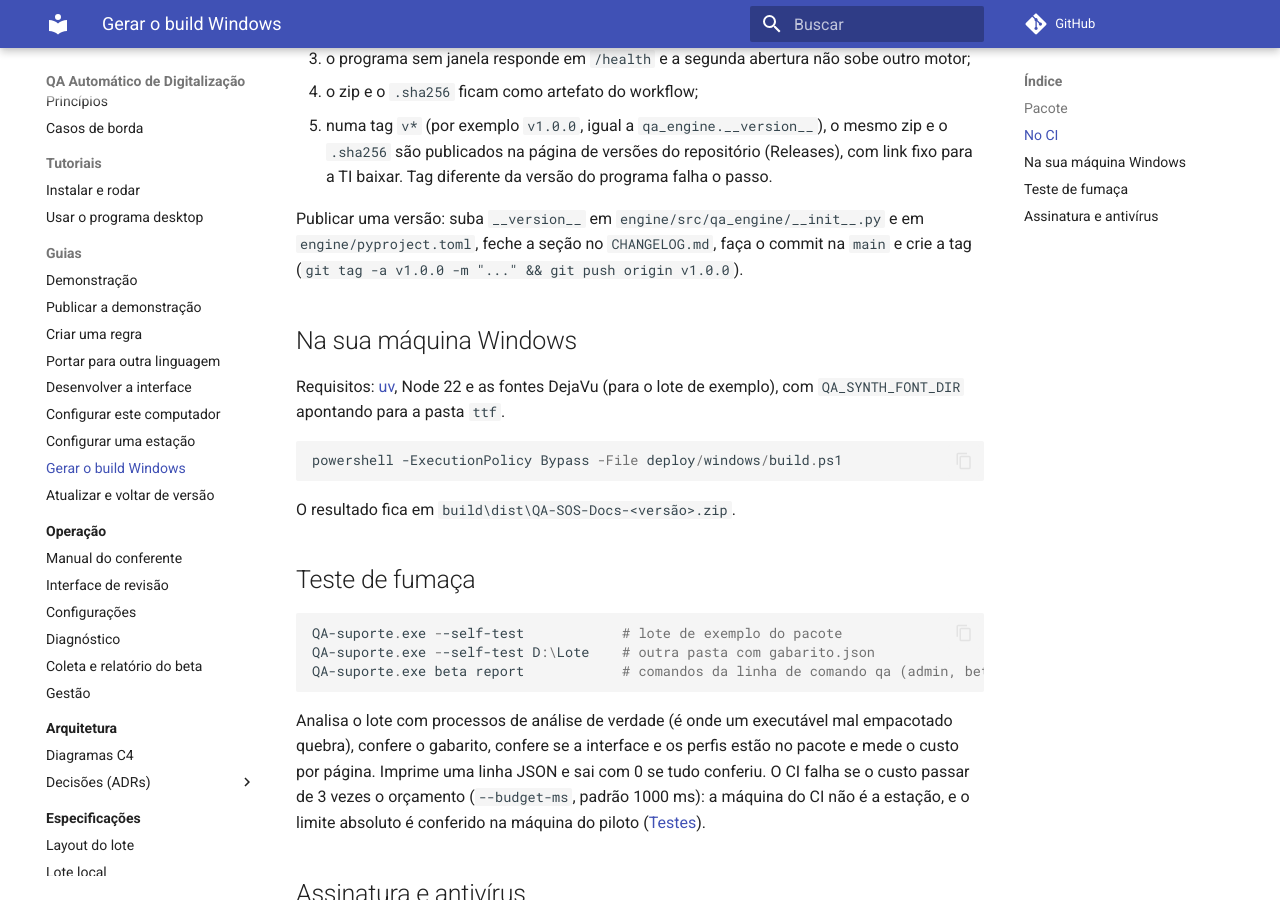
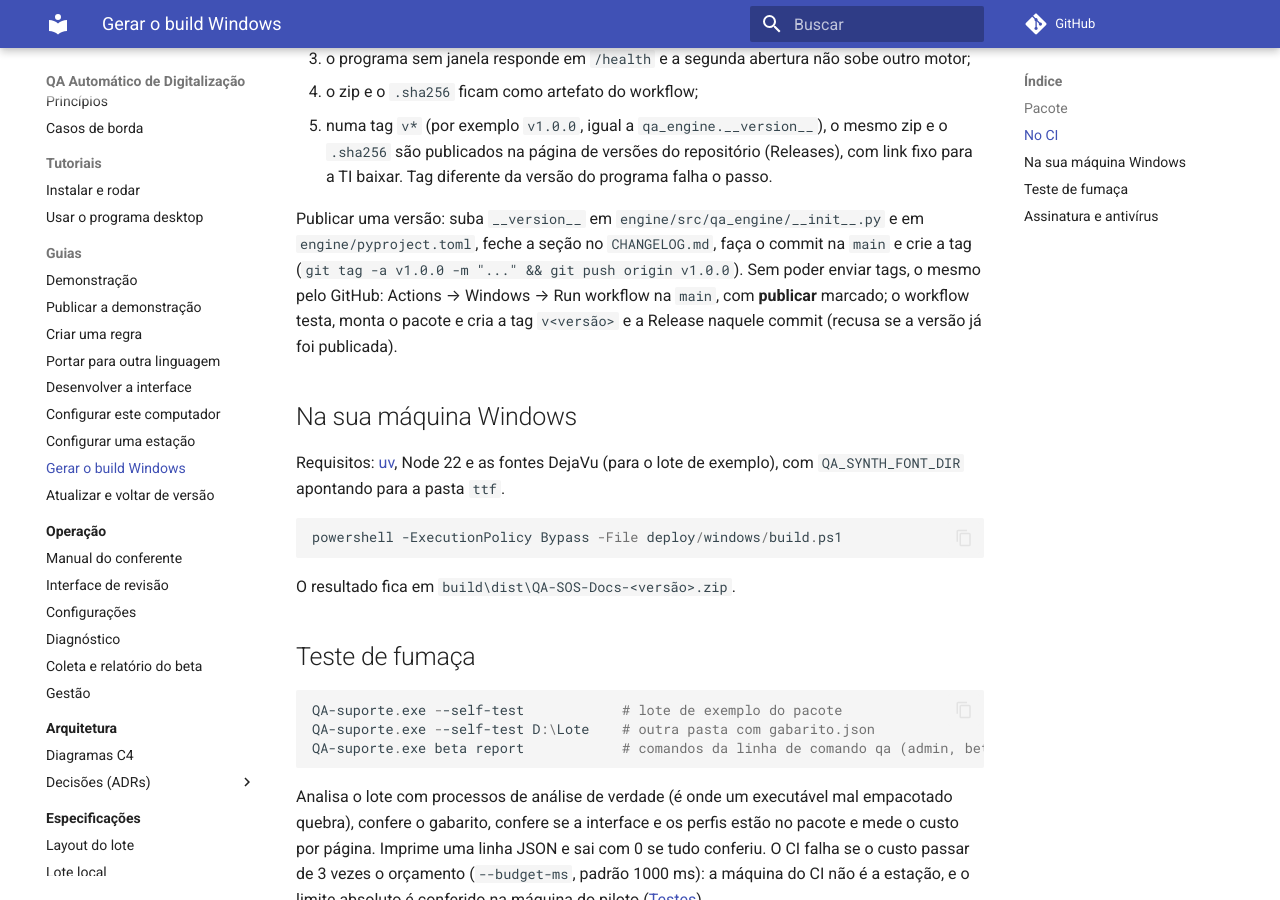
Before and after one commit to he445/app-beta, an MkDocs documentation site: the page built from docs/guias/build-windows.md, in a window 1280 px wide and 900 px high, scrolled down 850 px. Built offline with MkDocs 1.6.1 and Material for MkDocs 9.7.7, drawn with Linux system fonts in a browser that asks for light colours; comment, search, counter and statistics services are not loaded.

Commit message:
ci(windows): publicar a versão também por disparo manual na main
Run workflow com "publicar" marcado, na main, testa, monta o pacote e cria
a tag v<versão> e a Release naquele commit (recusa se a versão já existe).
Serve quando não dá para enviar a tag pelo git.

Co-Authored-By: Claude Opus 5.5 <noreply@anthropic.com>
Claude-Session: https://claude.ai/code/session_013KfsBRxqX3JSq4w8nmNN1q

```diff
--- a/docs/guias/build-windows.md
+++ b/docs/guias/build-windows.md
@@ -39,7 +39,10 @@ Windows → Run workflow) e quando muda o que afeta o pacote:
 
 Publicar uma versão: suba `__version__` em `engine/src/qa_engine/__init__.py` e em
 `engine/pyproject.toml`, feche a seção no `CHANGELOG.md`, faça o commit na `main` e crie
-a tag (`git tag -a v1.0.0 -m "..." && git push origin v1.0.0`).
+a tag (`git tag -a v1.0.0 -m "..." && git push origin v1.0.0`). Sem poder enviar tags,
+o mesmo pelo GitHub: Actions → Windows → Run workflow na `main`, com **publicar**
+marcado; o workflow testa, monta o pacote e cria a tag `v<versão>` e a Release naquele
+commit (recusa se a versão já foi publicada).
 
 ## Na sua máquina Windows
 
```
Also changed, not shown: 1 other file.
